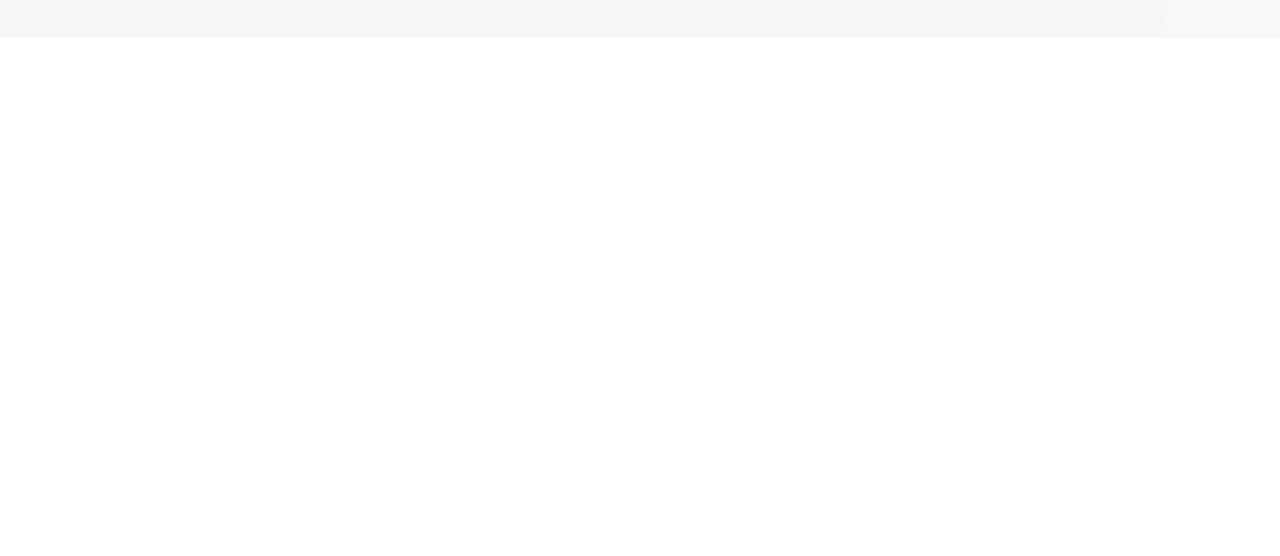
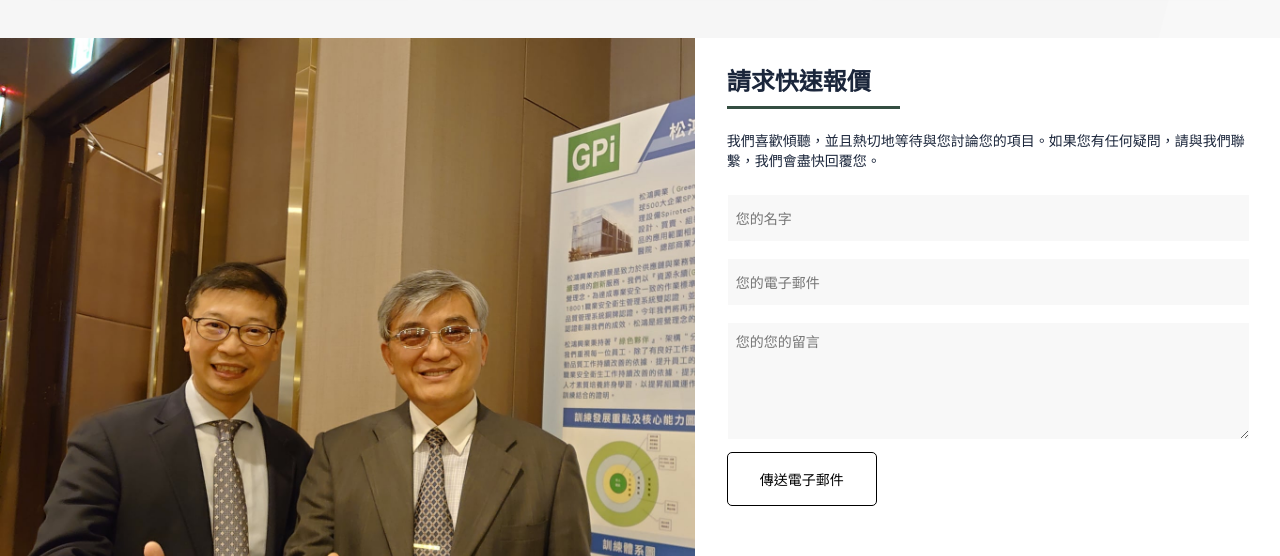
Before and after one commit to Hsiao-Ch/gpi-web-fronted, a Next.js app: page / in a window 1280 px wide. Shown: the part 1604-2160 px from the top of the page. Before the commit the page ends 1642 px from the top, so only its background shows below. Built offline with nearby package versions, Linux system fonts and the light colour scheme.

Commit message:
新增 - contact

```diff
--- /dev/null
+++ b/components/home/Contact.tsx
@@ -0,0 +1,102 @@
+import Image from "next/image";
+import styles from "@/styles/components/home/contact.module.scss";
+import { useForm } from "react-hook-form";
+import pic from "@/public/about/pic-1.jpg";
+import emailjs from "@emailjs/browser";
+import { useState } from "react";
+
+type FormInputs = {
+  name: string;
+  email: string;
+  message: string;
+};
+
+// service_v1lmjhq
+// template_4dhsmx1
+// xzbGKMfhI6DURxMFU
+export default function Contact() {
+  const {
+    register,
+    handleSubmit,
+    formState: { errors },
+  } = useForm<FormInputs>();
+  const [loading, setLoading] = useState<boolean>(false);
+  const [messase, setMessage] = useState<string>("");
+
+  const SERVICE_ID = "service_xci1lye";
+  const TEMPLATE_ID = "template_4dhsmx1";
+  const PUBLICK_ID = "xzbGKMfhI6DURxMFU";
+
+  const onSubmit = (data: FormInputs) => {
+    console.log(data);
+    setLoading(true);
+    setTimeout(() => {
+      emailjs
+        .send(
+          SERVICE_ID,
+          TEMPLATE_ID,
+          {
+            from_name: data.name,
+            to_name: "松鴻興業股份有限公司",
+            from_email: data.email,
+            to_email: "11336006@ntub.edu.tw",
+            message: data.message,
+          },
+          PUBLICK_ID
+        )
+        .then(() => setMessage("傳送成功"))
+        .catch(() => setMessage("傳送失敗，請聯絡我們"));
+      setLoading(false);
+    }, 1000);
+  };
+
+  return (
+    <section className={styles.container}>
+      <div className={styles.imageWrap}>
+        <Image src={pic} alt={""} />
+      </div>
+      <div className={styles.contentWrap}>
+        <div className={styles.titleWrap}>
+          <h2 className={styles.title}>請求快速報價</h2>
+        </div>
+        <p className={styles.intro}>
+          我們喜歡傾聽，並且熱切地等待與您討論您的項目。如果您有任何疑問，請與我們聯繫，我們會盡快回覆您。
+        </p>
+        <form onSubmit={handleSubmit(onSubmit)}>
+          <p className={styles.inputItem}>
+            <input
+              type="text"
+              placeholder={`${
+                errors.name ? "*" + errors.name.message : "您的名字"
+              }`}
+              {...register("name", { required: "請輸入您的名字" })}
+            />
+          </p>
+          <p className={styles.inputItem}>
+            <input
+              type="email"
+              placeholder={`${
+                errors.email ? "*" + errors.email.message : "您的電子郵件"
+              }`}
+              {...register("email", { required: "請輸入您的電子郵件" })}
+            />
+          </p>
+          <p className={styles.inputItem}>
+            <textarea
+              placeholder={`${
+                errors.message ? "*" + errors.message.message : "您的您的留言"
+              }`}
+              {...register("message", { required: "請輸入您的留言" })}
+            />
+          </p>
+          <p className={styles.submitWrap}>
+            {messase}
+            <button className={styles.submitButton}>
+              {loading ? "傳送中..." : "傳送電子郵件"}
+            </button>
+          </p>
+        </form>
+      </div>
+    </section>
+  );
+}
--- a/package.json
+++ b/package.json
@@ -9,9 +9,11 @@
     "lint": "next lint"
   },
   "dependencies": {
+    "@emailjs/browser": "^4.4.1",
     "next": "14.2.11",
     "react": "^18",
     "react-dom": "^18",
+    "react-hook-form": "^7.53.0",
     "react-icons": "^5.3.0",
     "react-responsive-carousel": "^3.2.23",
     "sass": "^1.78.0"
--- a/pages/index.tsx
+++ b/pages/index.tsx
@@ -3,6 +3,8 @@ import Navbar from '@/components/layout/Navber';
 import Banner from '@/components/home/Banner';
 import About from '@/components/home/About';
 import Service from '@/components/home/Service';
+import Contact from '@/components/home/Contact';
+import Footer from '@/components/layout/Footer';
 
 export default function Home() {
   return (
@@ -18,6 +20,8 @@ export default function Home() {
         <Banner />
         <About />
         <Service />
+        <Contact />
+        <Footer />
       </main>
     </>
   );
--- a/styles/base/_extends.scss
+++ b/styles/base/_extends.scss
@@ -0,0 +1,24 @@
+%home-title {
+  width: 100%;
+  display: flex;
+  justify-content: center;
+
+  .title {
+    width: fit-content;
+    font-size: 24px;
+    text-align: center;
+    font-weight: bold;
+    margin-bottom: 4rem;
+    position: relative;
+
+    &::before {
+      content: "";
+      position: absolute;
+      top: 180%;
+      left: -10%;
+      width: 120%;
+      height: 3px;
+      background-color: $main-green;
+    }
+  }
+}
--- /dev/null
+++ b/styles/components/home/contact.module.scss
@@ -0,0 +1,90 @@
+@import "@/styles/base/variables";
+@import "@/styles/base/mixin";
+@import "@/styles/base/extends";
+
+.container {
+  display: flex;
+
+  .imageWrap {
+    width: 70%;
+    overflow: hidden;
+    display: flex;
+    align-items: center;
+
+    img {
+      height: calc(100vh - 90px);
+      width: auto;
+    }
+
+    @include Small {
+      display: none;
+    }
+  }
+
+  .contentWrap {
+    padding: 2rem;
+
+    .titleWrap {
+      justify-content: start;
+
+      .title {
+        margin-bottom: 2.5rem;
+
+        &::before {
+          width: 120%;
+          left: 0;
+        }
+      }
+
+      @extend %home-title;
+    }
+
+    .intro {
+      margin-bottom: 1rem;
+    }
+
+    .inputItem {
+      width: 100%;
+
+      input,
+      textarea {
+        width: calc(100% - 1rem);
+        height: 30px;
+        padding: 0.5rem;
+        border: none;
+        outline: none;
+        background-color: #f8f8f8;
+        margin: 0.5rem 0;
+        border: 1px solid #fff;
+
+        &:focus {
+          border: 1px solid #000;
+          transition: 1s border ease;
+        }
+      }
+
+      textarea {
+        height: 100px;
+      }
+    }
+
+    .submitWrap {
+      display: flex;
+      align-items: center;
+      justify-content: space-between;
+
+      .submitButton {
+        cursor: pointer;
+        float: right;
+        border: 1px solid #000;
+        background-color: #fff;
+        padding: 1rem 2rem;
+        border-radius: 5px;
+
+        &:hover {
+          box-shadow: rgba(99, 99, 99, 0.2) 0px 2px 8px 0px;
+        }
+      }
+    }
+  }
+}
```
Also changed, not shown: 1 other file (tests, documents, lock files or other folders).
